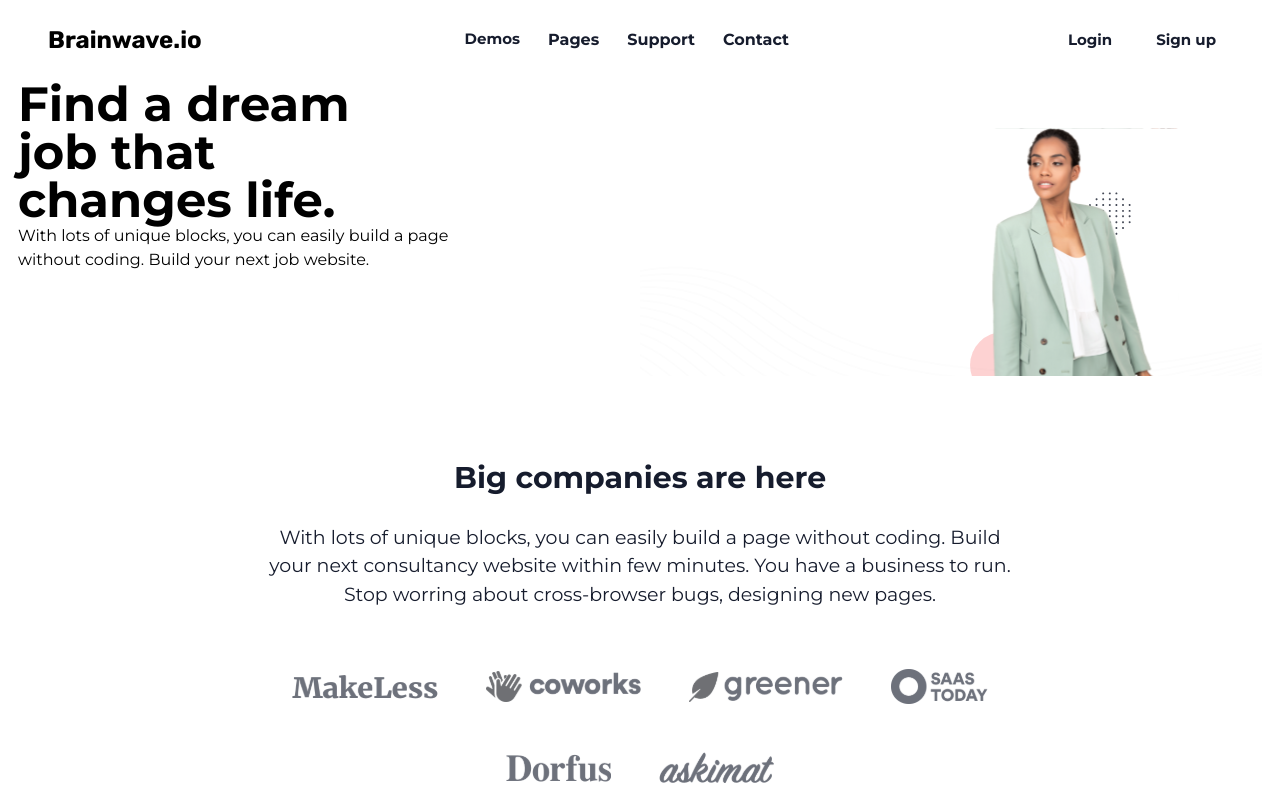
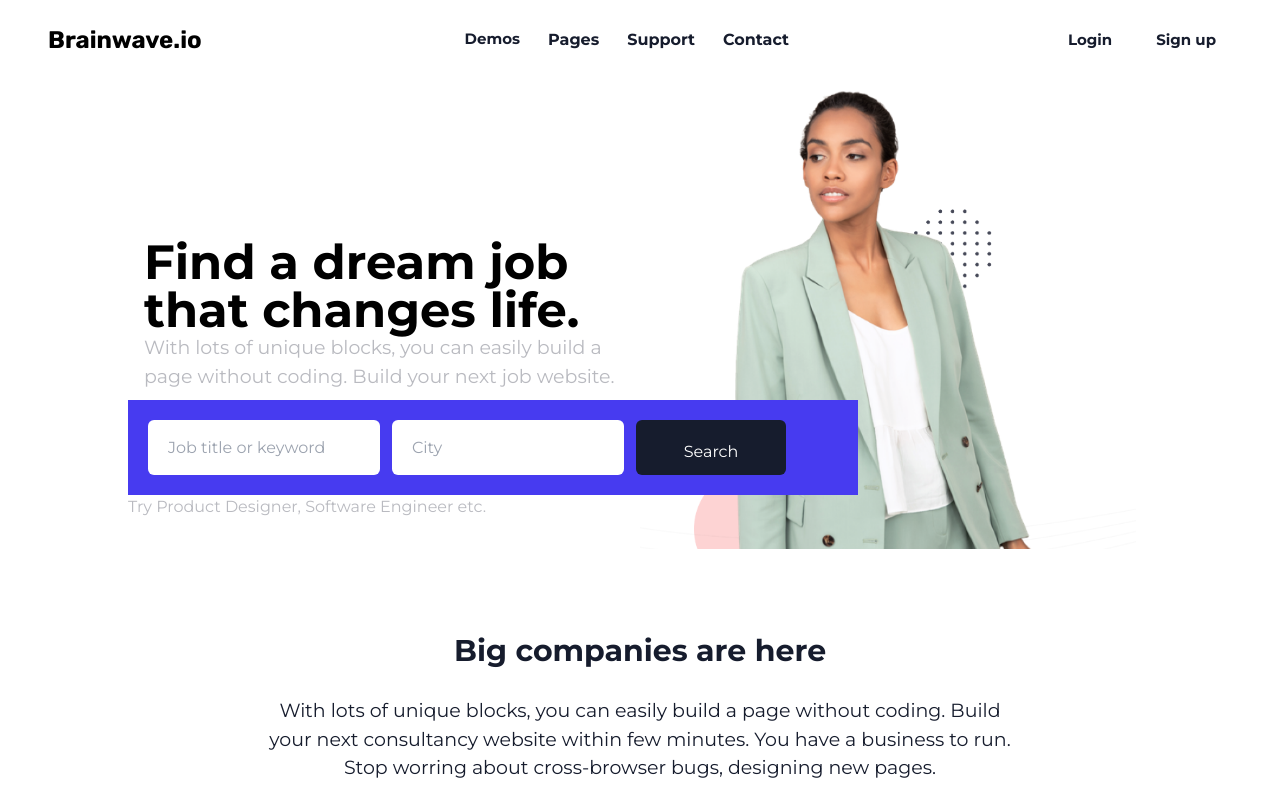
Before and after one commit to nduking/ReactKara, a React (Vite) app: page /second_page in a window 1280 px wide. Shown: the top 800 px of the page. Built offline with nearby package versions, Linux system fonts and the light colour scheme.

Commit message:
hero overflow started

```diff
--- a/src/Secondpagecomponents/Heros.jsx
+++ b/src/Secondpagecomponents/Heros.jsx
@@ -1,22 +1,34 @@
 import React from "react";
 import Heading from "../components/mini-component/Heading";
 import Content from "../components/mini-component/Content";
+import Button from "../components/mini-component/Button";
 
 const Heros = () => {
   return (
     <section className="relative  bg-[url('/wave 1.svg')] bg-cover bg-center">
       <div className="absolute inset-0 bg-#68D5851A"></div>
-      <div className="grid grid-cols-2 px-[18px]">
-        <div className="w-[70%]">
+      <div className="grid grid-cols-2 px-36">
+        <div className="flex flex-col items-center justify-center">
           <Heading
-            className={`font-bold text-5xl w-[80%]`}
+            className={`font-bold text-5xl`}
             headingText={`Find a dream job that changes life.`}
           />
-          <p>With lots of unique blocks, you can easily build a page without coding. Build your next job website.</p>
+          <p className="text-brainyWaveBlack/30 text-[19px]">
+            With lots of unique blocks, you can easily build a page without
+            coding. Build your next job website.
+          </p>
         </div>
         <div className="">
-            <img src="/blacklady.svg" alt="black-lady" />
+          <img src="/Ladygreen.png" alt="black-lady" />
         </div>
+      </div>
+      <div className="w-[730px] h-[138px] absolute top-80 left-32 rounded-lg bg-transparent">
+        <div className="bg-brainyWavePurple h-[95px] p-5 flex gap-3">
+          <input type="search" placeholder="Job title or keyword" className="p-5 rounded-md"/>
+          <input type="search" placeholder="City" className="p-5 rounded-md" />
+          <Button className={`p-5 bg-brainyWaveBlack rounded-md text-white w-[150px]`} btnText={`Search`} />
+        </div>
+        <p className="text-brainyWaveBlack/30">Try Product Designer, Software Engineer etc.</p>
       </div>
     </section>
   );
```
Also changed, not shown: public/Ladygreen.png (added).
